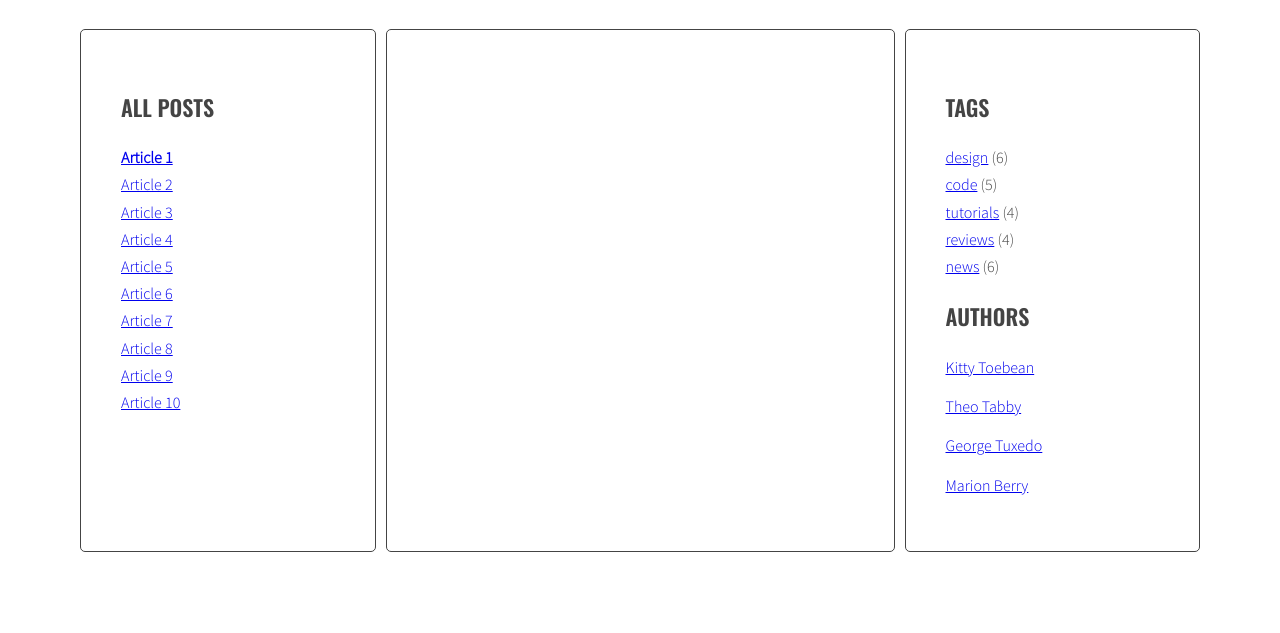
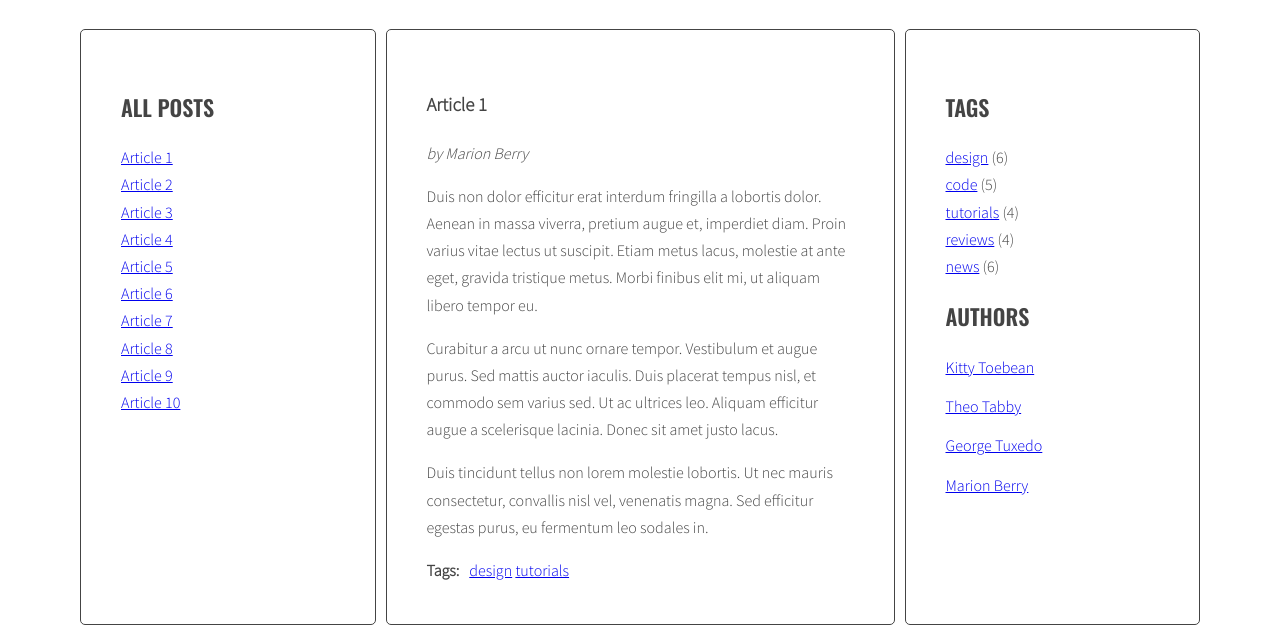
Before and after one commit to Fil3m0n/javascript-blog, a website: page index.html in a window 1280 px wide. Shown: the part 214-847 px from the top of the page. Before the commit the page ends 800 px from the top, so only its background shows below. Drawn offline with nearby package versions, Linux system fonts and the light colour scheme.

Commit message:
adding links js to html

```diff
--- a/index.html
+++ b/index.html
@@ -13,10 +13,9 @@
           <h1 class="logo">my blog</h1>
           <main class="wrapper">
             <aside class="sidebar">
-
               <h2 class="section-title">All posts</h2>
               <ul class="list titles">
-                <li><a href="#article-1" class="active"><span>Article 1</span></a></li>
+                <!-- <li><a href="#article-1" class="active"><span>Article 1</span></a></li>
                 <li><a href="#article-2"><span>Article 2</span></a></li>
                 <li><a href="#article-3"><span>Article 3</span></a></li>
                 <li><a href="#article-4"><span>Article 4</span></a></li>
@@ -25,7 +24,7 @@
                 <li><a href="#article-7"><span>Article 7</span></a></li>
                 <li><a href="#article-8"><span>Article 8</span></a></li>
                 <li><a href="#article-9"><span>Article 9</span></a></li>
-                <li><a href="#article-10"><span>Article 10</span></a></li>
+                <li><a href="#article-10"><span>Article 10</span></a></li> -->
               </ul>
             </aside>
             <section class="posts">
--- a/js/script.js
+++ b/js/script.js
@@ -5,9 +5,7 @@
 //     console.log('links:', links);
 //   });
 
-
-
-const titleClickHandler = function(event){
+const titleClickHandler = function(event) {
   event.preventDefault();
   const clickedElement = this;
 
@@ -42,37 +40,50 @@ const titleClickHandler = function(event){
 
 }
 
-  const links = document.querySelectorAll('.titles a');
-
-  for(let link of links){
-    link.addEventListener('click', titleClickHandler);
-  }
-
   // second part of week 1
 
-{
  const optArticleSelector = '.post',
  optTitleSelector = '.post-title',
  optTitleListSelector = '.titles';
 
-function generateTitleLinks(){
+ function generateTitleLinks() {
+
 
   /* remove contents of titleList */
-  const titleList = document.querySelector(optArticleSelector);
-  titleList.innerHTML = '';
+  const titleList = document.querySelector(optTitleListSelector);
+  // titleList.innerHTML = '';
+  let html = '';
+
   /* for each article */
+  const articles = document.querySelectorAll(optArticleSelector);
+
+  for (let article of articles) {
 
      /* get the article id */
+    const articleId = article.getAttribute("id");
+    console.log(articleId);
 
     /* find the title element */
-
+    const articleTitle = article.querySelector(optTitleSelector).innerHTML;
+    console.log(articleTitle);
     /* get the title from the title element */
 
     /* create HTML of the link */
+    const linkHTML = '<li><a href="#' + articleId + '"><span>' + articleTitle + '</span></a></li>';
+    console.log('linkHTML: ', linkHTML);
 
     /* insert link into titleList */
+    // titleList.innerHTML = titleList.innerHTML + linkHTML;
+    html = html + linkHTML;
 
   }
+    titleList.innerHTML = html;
+}
+
 
  generateTitleLinks();
+ const links = document.querySelectorAll('.titles a');
+   console.log(links)
+   for(let link of links){
+   link.addEventListener('click', titleClickHandler);
   }
```
Lines whose indentation alone changed are shown as unchanged.
